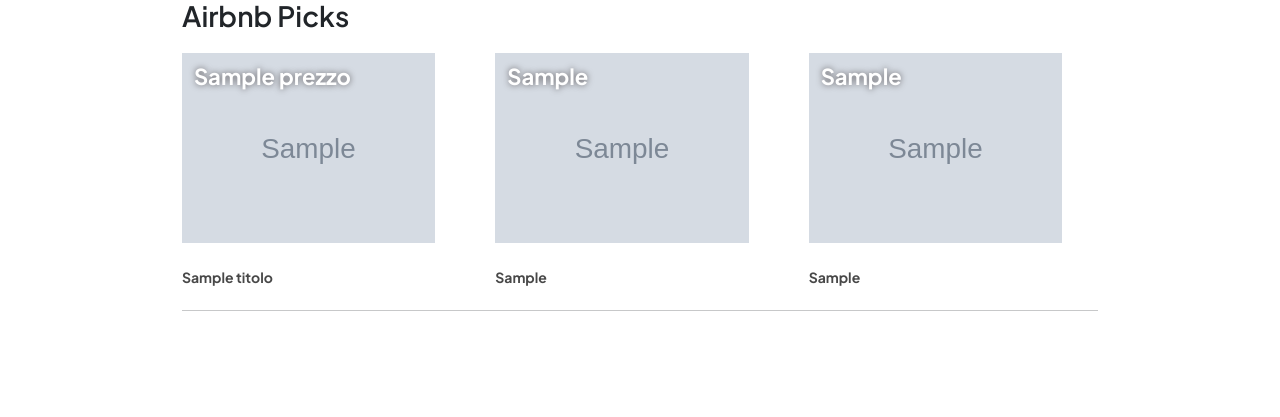
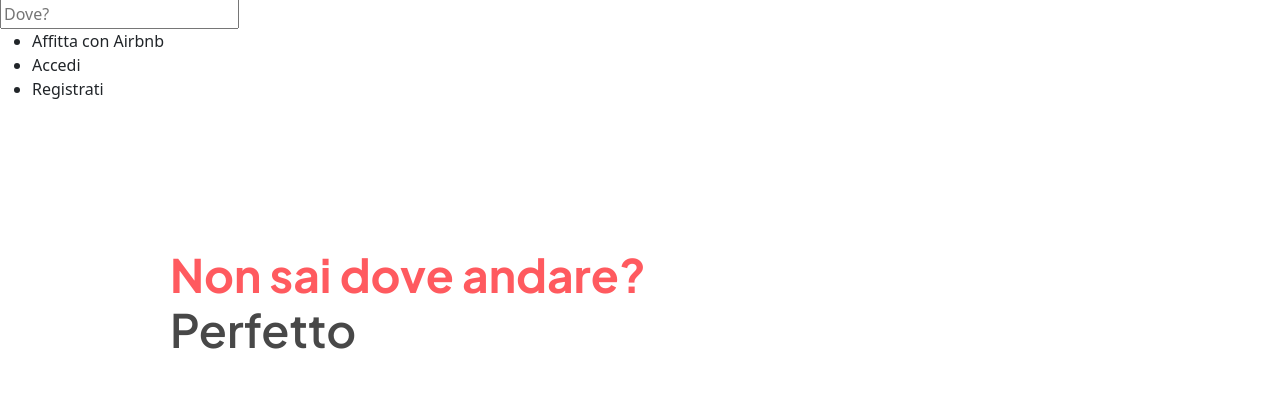
Before and after one commit to giuseppe-gio/Flask-Airbnb-Clone, a Flask app: template templates/index.html in a window 1280 px wide. Shown: the part 301-718 px from the top of the page. Before the commit the page ends 612 px from the top, so only its background shows below. Run offline with Flask 3, Linux system fonts and the light colour scheme; the template is opened without the code that fills it: most values are stand-ins (such as "Sample title", 1, 10 or a date in 2020); grey boxes marked "Sample" are stand-in pictures.

Commit message:
Update index.html

```diff
--- a/templates/index.html
+++ b/templates/index.html
@@ -16,6 +16,31 @@
 <link href="{{ url_for('static', filename='css/main.css') }}" rel="stylesheet" />
 
   </head>
+
+   <header>
+
+    <section class="logo">
+    <img src="https://upload.wikimedia.org/wikipedia/commons/6/69/Airbnb_Logo_B%C3%A9lo.svg">
+</section>
+ <form class="search-bar">
+    <input placeholder="Dove?">
+
+</form>
+<div class="nav">
+
+<ul>
+      <li class="list-items">Affitta con Airbnb</li>
+      <li class="list-items">Accedi</li>
+      <li class="list-items">Registrati</li>
+</ul>
+
+</div>
+
+
+</header>
+
+
+
   <body>
     <main class="site-content">
 
```
